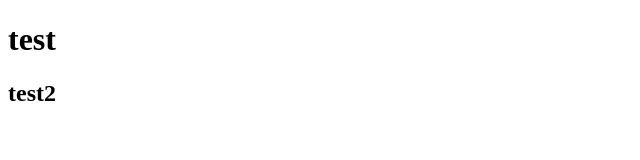
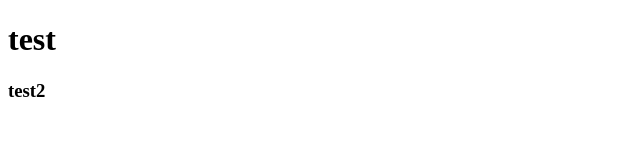
Before and after one commit to Peace007/repo3, a plain HTML site: page index.html in a window 1280 px wide. Shown: the full height of the page, 0-640 px from the left. Drawn offline with Linux system fonts and the light colour scheme.

Commit message:
readme.md

```diff
--- a/index.html
+++ b/index.html
@@ -6,6 +6,6 @@
 </head>
 <body>
 	<h1>test</h1>
-	<h2>test2</h2>
+	<h3>test2</h3>
 </body>
 </html>
```
